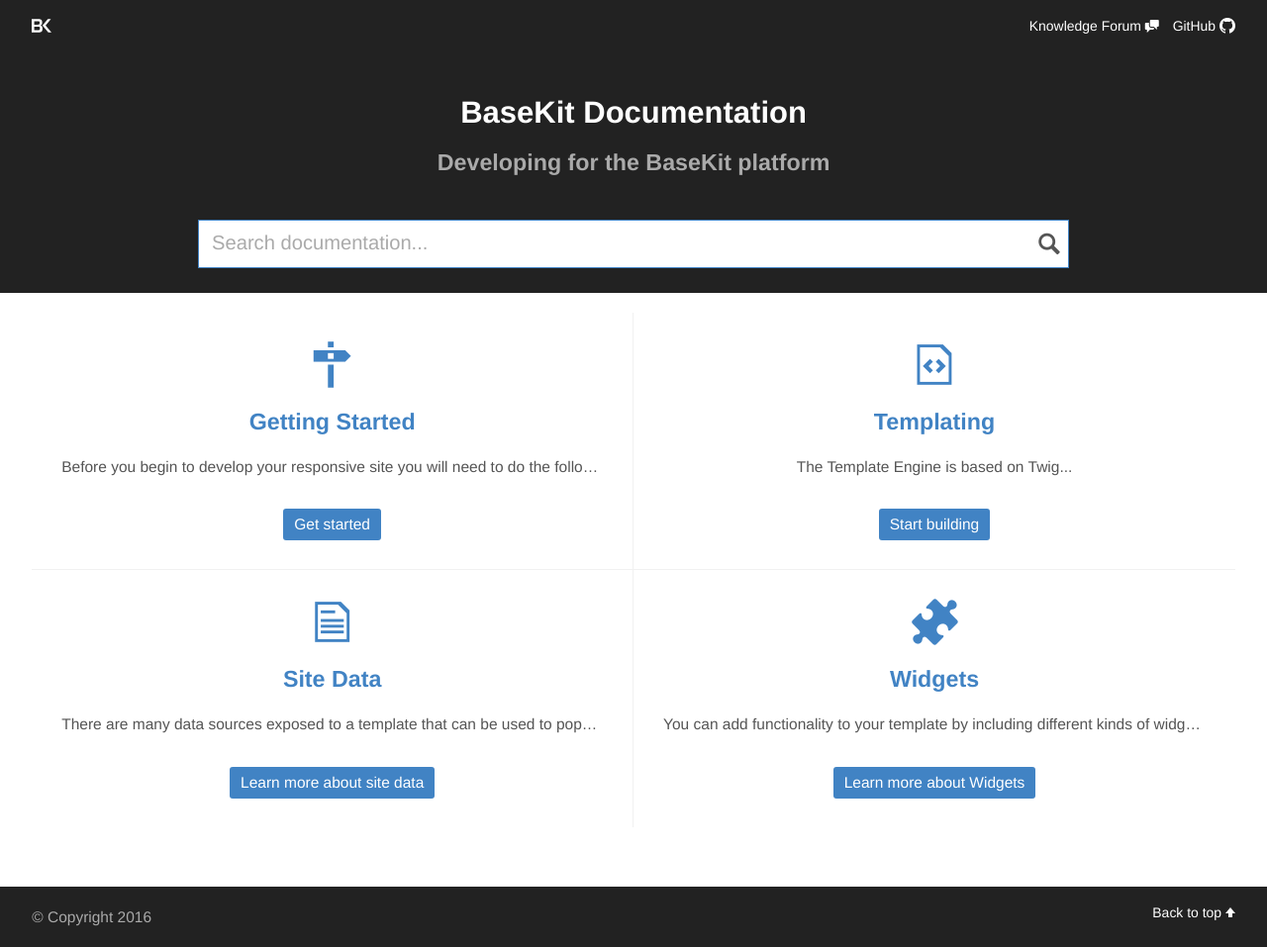
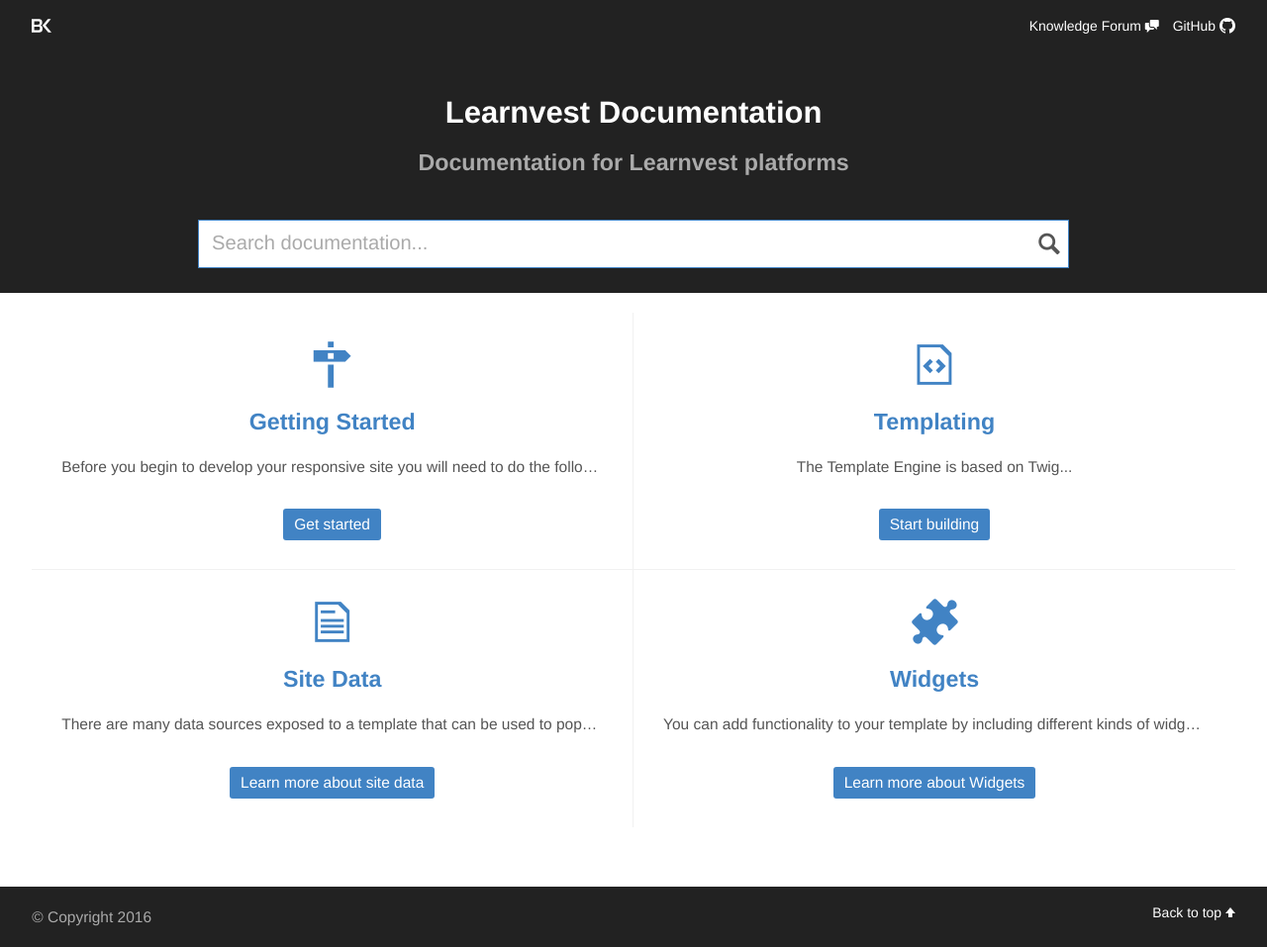
Before and after one commit to skoroth-kw/dockit, a Jekyll site: the page built from index.md, in a window 1280 px wide. Shown: the whole page at 99% size. Built offline with Jekyll 4.4.1, drawn with Linux system fonts in a browser that asks for light colours; nearby versions of some CDN libraries.

Commit message:
Changing header

```diff
--- a/_includes/featureheader.html
+++ b/_includes/featureheader.html
@@ -6,9 +6,9 @@
 
 			<div class="span-12">
 
-				{% include aligncenter.html content="<h1>BaseKit Documentation</h1>" %}
+				{% include aligncenter.html content="<h1>Learnvest Documentation</h1>" %}
 
-				{% include aligncenter.html content="<h2>Developing for the BaseKit platform</h2>" %}
+				{% include aligncenter.html content="<h2>Documentation for Learnvest platforms</h2>" %}
 
 				{% include search.html %}
 
```
